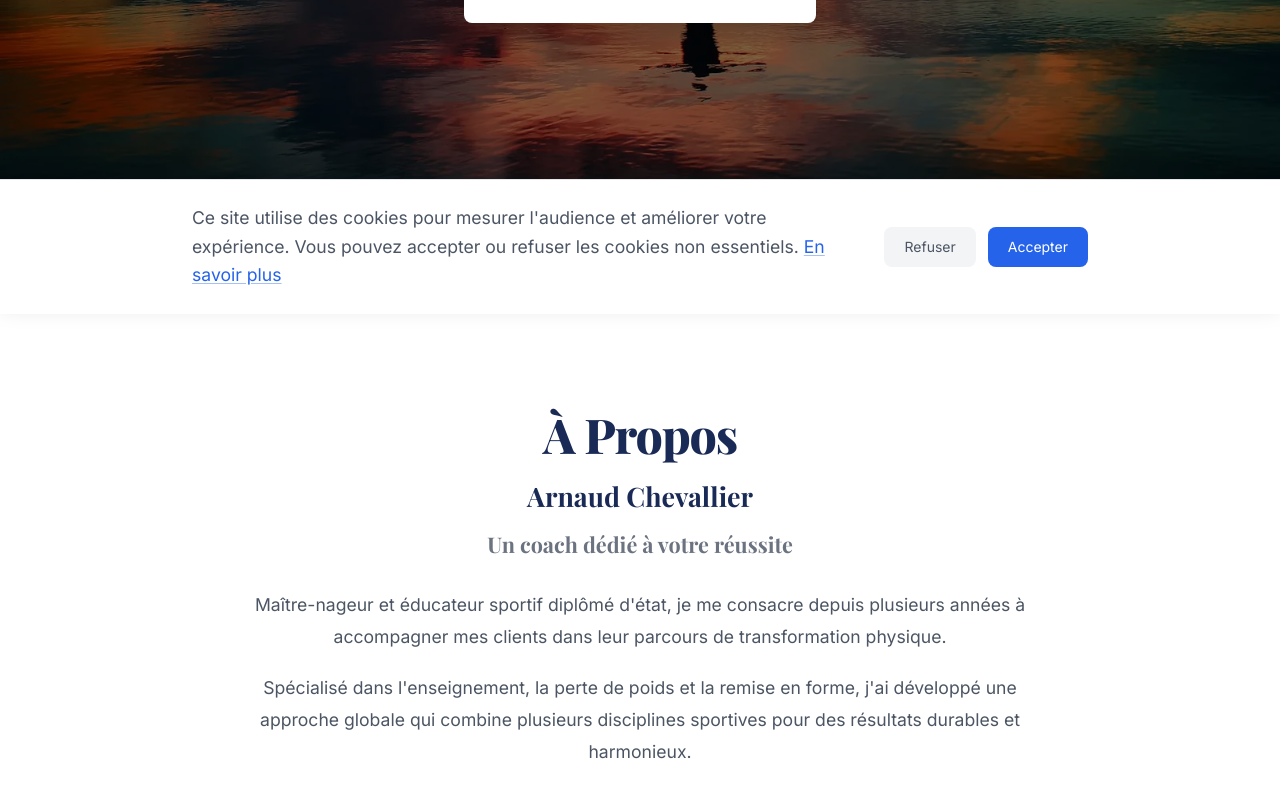
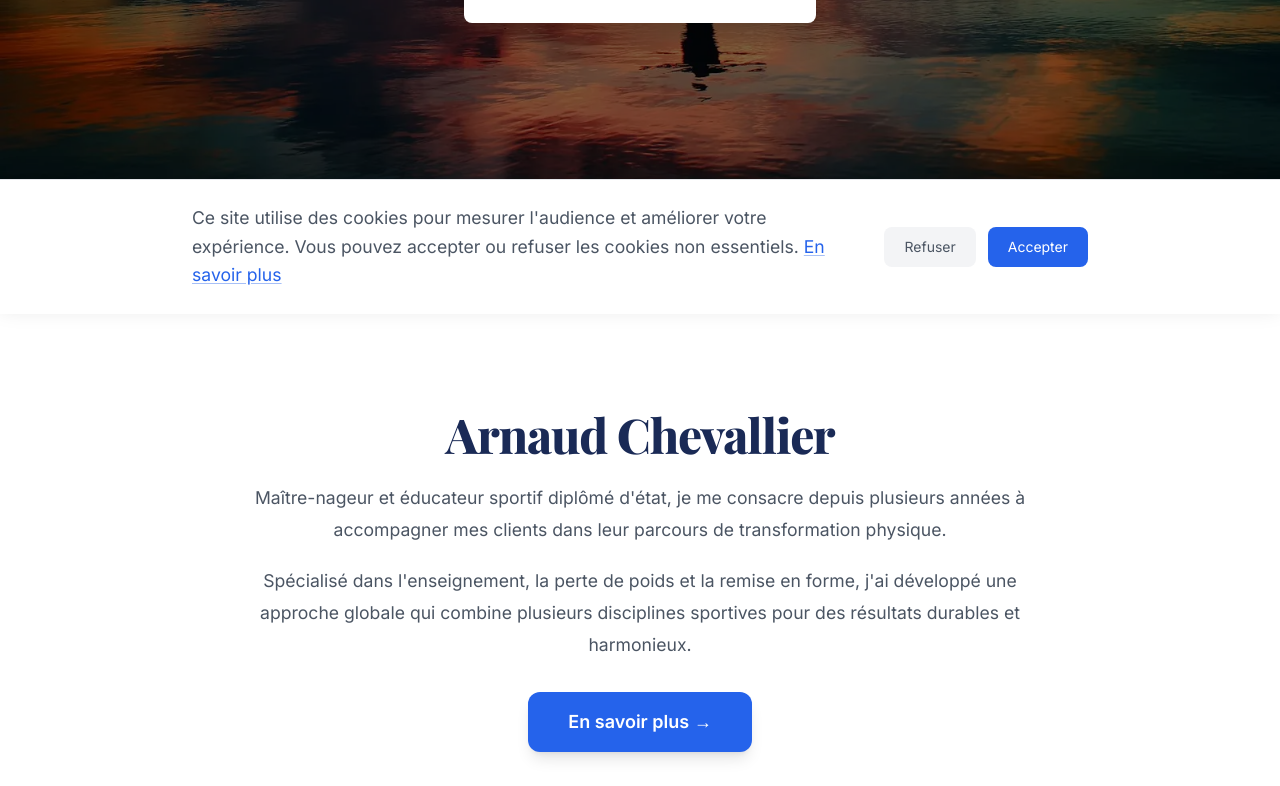
Before and after one commit to Unvodka/Coaching-and-Sport, a Next.js app: page / in a window 1280 px wide. Shown: the part 486-1272 px from the top of the page. Built offline with nearby package versions, Linux system fonts and the light colour scheme; no server answers.

Commit message:
Update About section: replace title with name, remove subtitle
Co-Authored-By: Claude Opus 4.6 <noreply@anthropic.com>

```diff
--- a/components/AboutSection.tsx
+++ b/components/AboutSection.tsx
@@ -10,20 +10,11 @@ export default function AboutSection() {
   return (
     <section id="apropos" className="bg-white py-24 px-16 w-full max-md:py-16 max-md:px-6">
       <FadeInWhenVisible>
-        <h2 className="font-heading text-center text-5xl mb-4 font-extrabold tracking-tight text-heading max-md:text-[2.2rem] max-[480px]:text-[1.8rem]">
-          {t("about.title")}
+        <h2 className="font-heading text-center text-5xl mb-6 font-extrabold tracking-tight text-heading max-md:text-[2.2rem] max-[480px]:text-[1.8rem]">
+          Arnaud Chevallier
         </h2>
       </FadeInWhenVisible>
       <div className="flex flex-col items-center text-center max-w-[800px] mx-auto">
-        <FadeInWhenVisible delay={0.1}>
-          <h3 className="font-heading text-heading text-[1.675rem] mb-6 font-bold">
-            {t("about.heading.name")}
-            <br />
-            <span className="text-[1.35rem] font-semibold text-gray-500">
-              {t("about.heading.role")}
-            </span>
-          </h3>
-        </FadeInWhenVisible>
         <FadeInWhenVisible delay={0.2}>
           <p className="text-gray-600 mb-5 leading-[1.8] text-[1.1rem]">
             {t("about.p1")}
```
